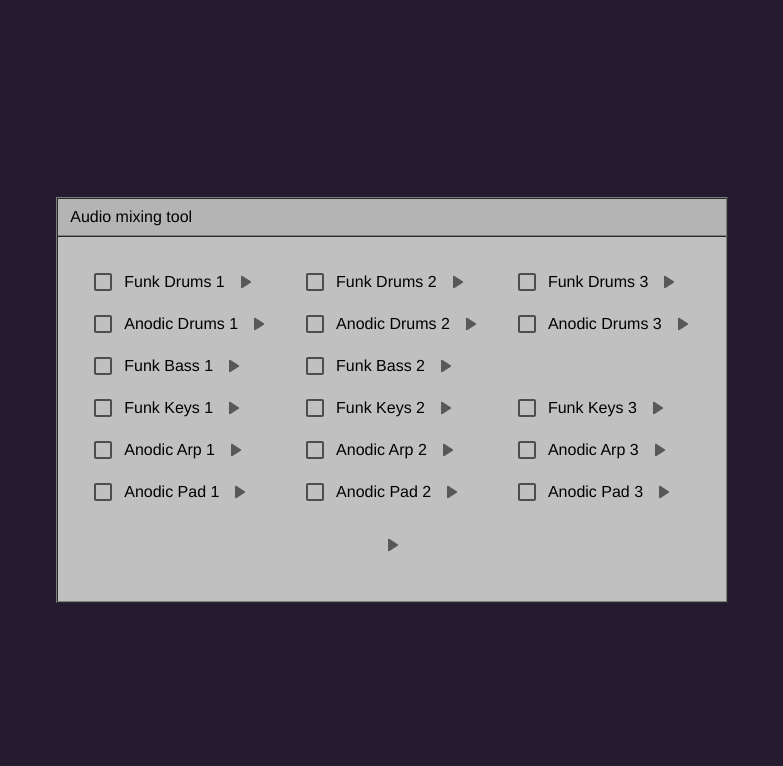
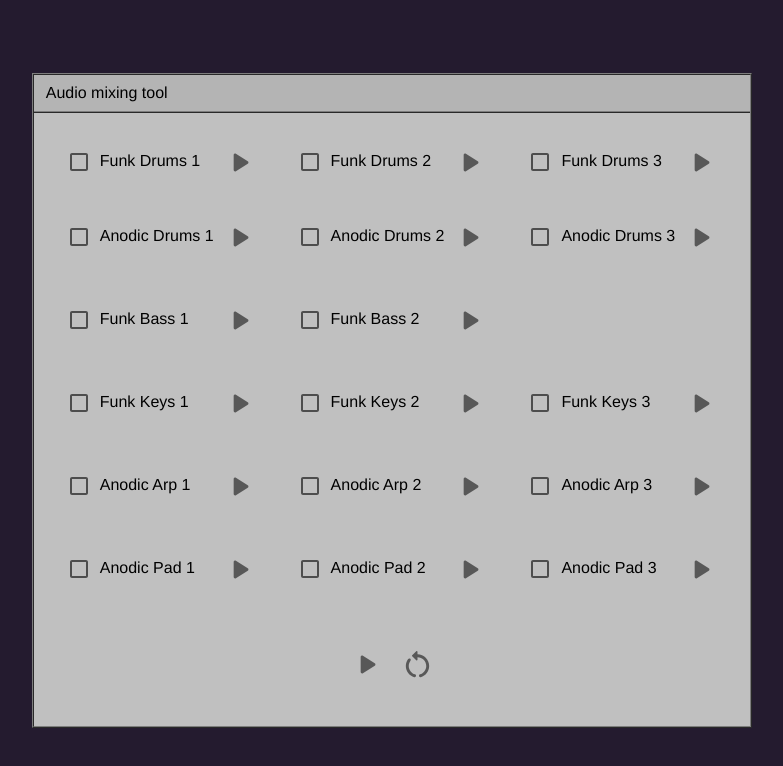
Before and after one commit to DonkeyDushan/djApp, a React (Vite) app: page / in a window 1280 px wide. Shown: the top 766 px of the page, without its empty margins (248-1031 px from the left). Built offline with nearby package versions, Linux system fonts and the light colour scheme.

Commit message:
icons update + refresh button

```diff
--- a/src/app/components/AudioButton/index.tsx
+++ b/src/app/components/AudioButton/index.tsx
@@ -1,5 +1,5 @@
 // eslint-disable-next-line import/no-extraneous-dependencies
-import { PauseCircle, PlayArrowRounded, StopCircleRounded } from '@mui/icons-material';
+import { PauseCircle, PlayArrowRounded } from '@mui/icons-material';
 import { Checkbox, IconButton, Stack } from '@mui/material';
 import React, { useState } from 'react';
 
@@ -21,16 +21,18 @@ const AudioButton = ({ text, checked, onClick, audio }: Types) => {
   const pause = () => {
     audio.pause();
   };
-  const stop = () => {
+  /*   const stop = () => {
     audio.pause();
     audio.currentTime = 0;
-  };
+  }; */
 
   return (
     <Stack justifyContent={'center'} color={'#000'}>
-      <Stack direction={'row'} alignItems={'center'}>
-        <Checkbox checked={checked} onClick={onClick} />
-        {text}
+      <Stack direction={'row'} alignItems={'center'} justifyContent={'space-between'}>
+        <span>
+          <Checkbox checked={checked} onClick={onClick} />
+          {text}
+        </span>
 
         <IconButton
           onClick={() => {
@@ -43,18 +45,18 @@ const AudioButton = ({ text, checked, onClick, audio }: Types) => {
             }
           }}
         >
-          {paused ? <PlayArrowRounded /> : <PauseCircle />}
+          {paused ? <PlayArrowRounded fontSize={'large'} /> : <PauseCircle fontSize={'large'} />}
         </IconButton>
-        {!paused && (
+        {/*  {!paused && (
           <IconButton
             onClick={() => {
               setPaused(true);
               stop();
             }}
           >
-            <StopCircleRounded />
+            <StopCircleRounded fontSize={'large'} />
           </IconButton>
-        )}
+        )} */}
       </Stack>
     </Stack>
   );
--- a/src/app/pages/MainPage/index.module.css
+++ b/src/app/pages/MainPage/index.module.css
@@ -32,7 +32,9 @@
 .grid {
     display: grid;
     grid-template-columns: repeat(3, 1fr);
-    column-gap: 1rem;
+    column-gap: 1.5rem;
+    row-gap: 1.5rem;
+    margin-bottom: 2rem;
 
     @media only screen and (max-width: 420px) {
         grid-template-columns: repeat(2, 1fr);
--- a/src/app/pages/MainPage/index.tsx
+++ b/src/app/pages/MainPage/index.tsx
@@ -4,7 +4,12 @@ import React, { useEffect, useMemo, useState } from 'react';
 import { Box, IconButton, Stack } from '@mui/material';
 import styles from './index.module.css';
 import AudioButton from 'app/components/AudioButton';
-import { PauseCircle, PlayArrowRounded } from '@mui/icons-material';
+import {
+  PauseCircle,
+  PlayArrowRounded,
+  RefreshRounded,
+  RestartAltRounded,
+} from '@mui/icons-material';
 
 export const MainPage = () => {
   const [checkedValues, setCheckedValues] = useState<string[]>([]);
@@ -101,7 +106,7 @@ export const MainPage = () => {
   useEffect(() => {
     if (allAudio.filter((n) => n).length === 0) {
       setIsPlaying(false);
-    } else if (isPlaying) playAll();
+    } /* else if (isPlaying) playAll(); */
   }, [allAudio]);
 
   const stopAll = () => {
@@ -151,16 +156,19 @@ export const MainPage = () => {
       setValues([...values, key]);
       const currentTime = allAudio[0]?.currentTime || 0;
       audio.currentTime = currentTime;
+      if (isPlaying) {
+        audio.play();
+      }
     }
   };
 
   useEffect(() => {
     const handleLoopAudio = (audio: HTMLAudioElement, src: string) => {
       audio.addEventListener('ended', () => {
-        if (checkedValues.includes(src)) {
-          audio.currentTime = 0; // Reset to the beginning
-          audio.play(); // Play again
-        }
+        /*  if (checkedValues.includes(src)) { */
+        audio.currentTime = 0; // Reset to the beginning
+        audio.play(); // Play again
+        /*  } */
       });
     };
 
@@ -241,7 +249,7 @@ export const MainPage = () => {
               />
             ))}
           </Box>
-          <Stack sx={{ padding: '12px' }}>
+          <Stack direction={'row'} justifyContent={'center'} sx={{ padding: '12px' }}>
             <IconButton
               onClick={() => {
                 if (isPlaying) {
@@ -251,9 +259,23 @@ export const MainPage = () => {
                   playAll();
                 }
               }}
-              sx={{ width: 'fit-content', alignSelf: 'center' }}
+              sx={{ width: 'fit-content' }}
             >
-              {isPlaying ? <PauseCircle /> : <PlayArrowRounded />}
+              {isPlaying ? (
+                <PauseCircle fontSize={'large'} />
+              ) : (
+                <PlayArrowRounded fontSize={'large'} />
+              )}
+            </IconButton>
+
+            <IconButton
+              onClick={() => {
+                setCheckedValues([]);
+                stopAll();
+              }}
+              sx={{ width: 'fit-content' }}
+            >
+              {<RestartAltRounded fontSize={'large'} />}
             </IconButton>
           </Stack>
         </Box>
```
